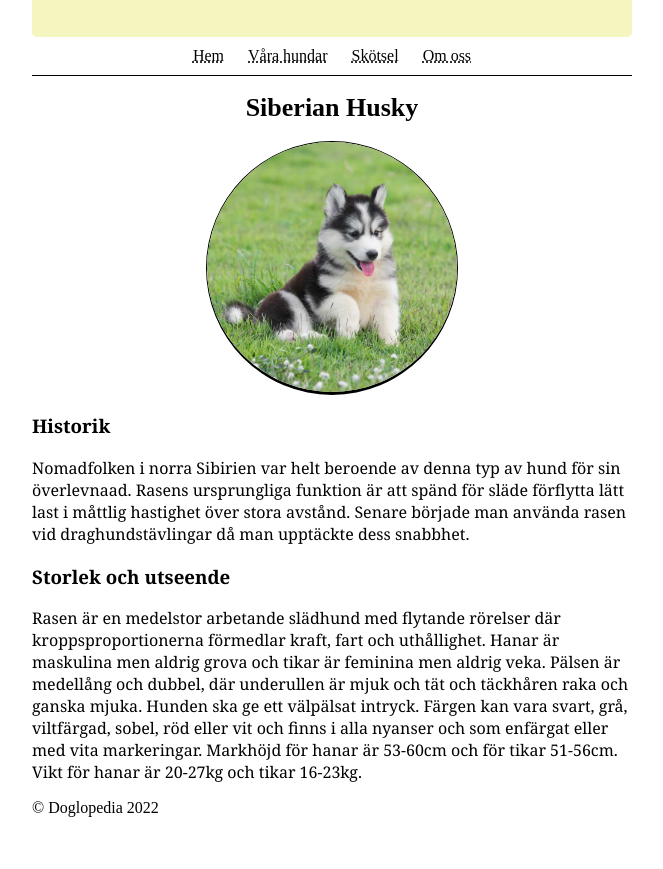
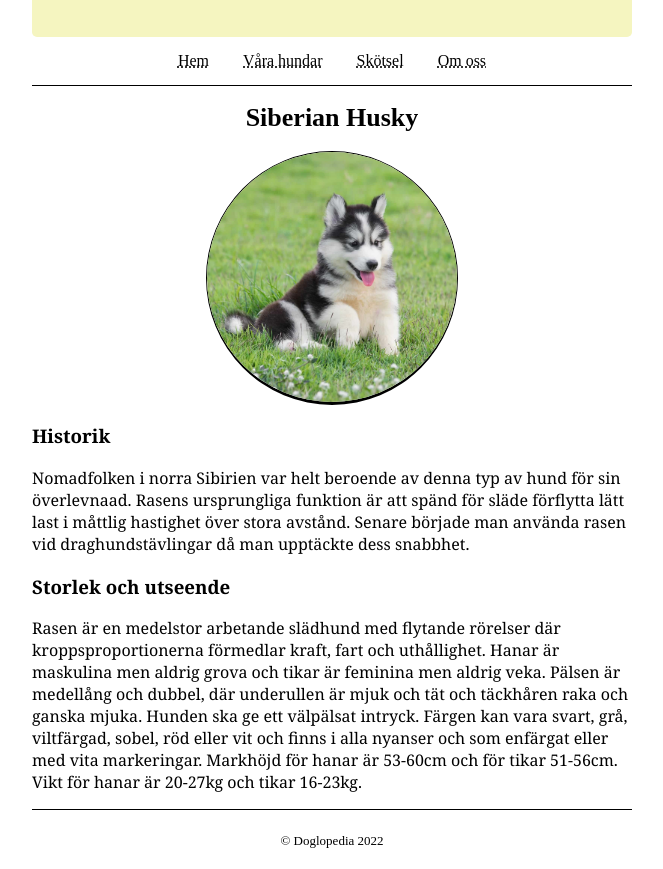
Before and after one commit to KajsaWall/doglopedia, a plain HTML site: page index.html in a window 1280 px wide. Shown: the part 130-999 px from the top of the page, without its empty margins (308-971 px from the left). Before the commit the page ends 963 px from the top, so only its background shows below. Drawn offline with Linux system fonts and the light colour scheme.

Commit message:
Fixed .page-footer

```diff
--- a/styles.css
+++ b/styles.css
@@ -26,8 +26,9 @@ body {
 .page-navigation p {
 text-decoration: underline dotted;
 display: inline-block;
-padding: 10px;
-margin:0;
+padding:15px;
+margin: 0;
+
 }
 
 
@@ -59,4 +60,10 @@ margin:0;
 
 .page-footer {
 
+    text-align: center;
+    border-top: 1px solid black;
+    padding-top:10px;
+    margin-bottom: 20px;
+    font-size: 13px;
+
 }
```
